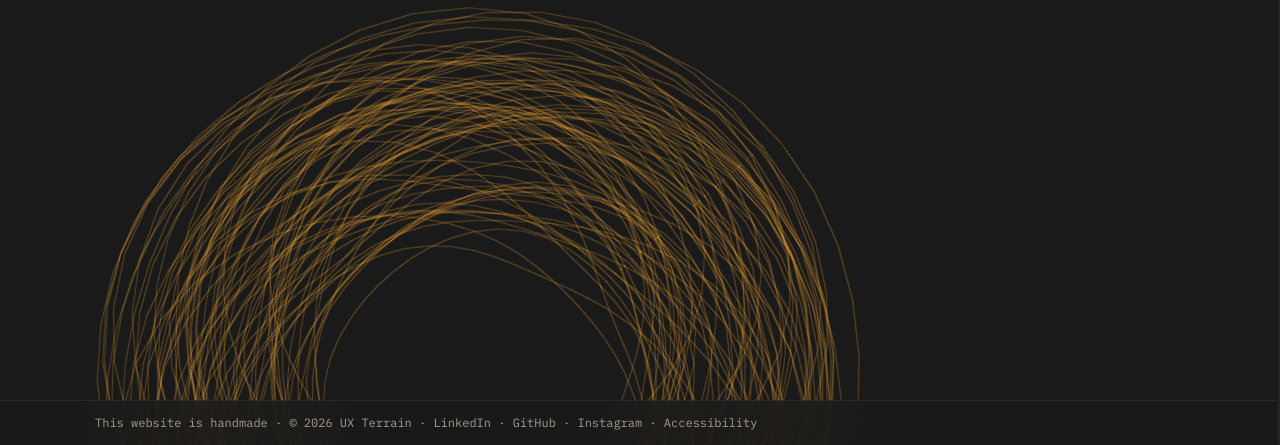
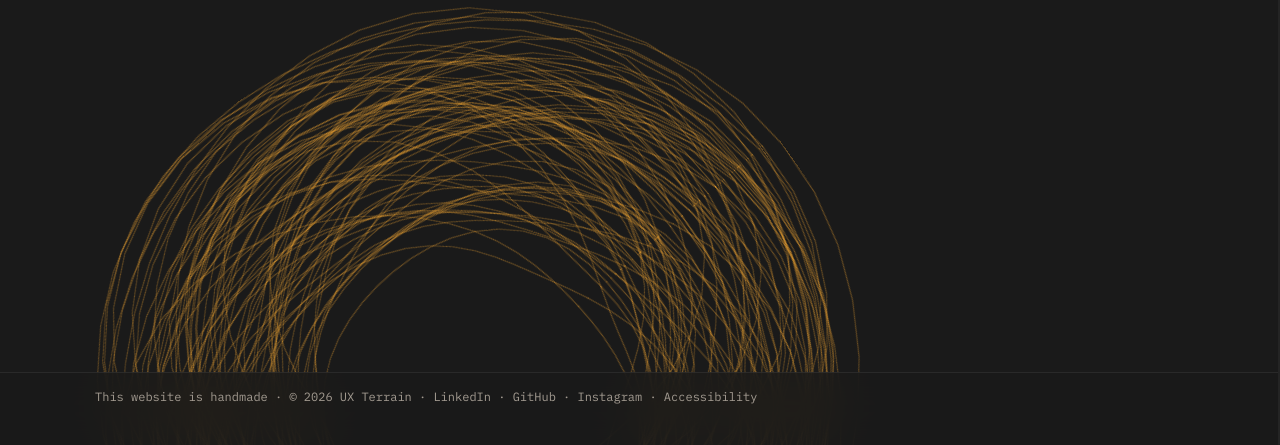
Before and after one commit to uxterrain/ux-terrain, a website: page index.html in a window 1280 px wide. Shown: the part 355-800 px from the top of the page. Drawn offline with nearby package versions, Linux system fonts and the light colour scheme.

Commit message:
Restore the previous footer spacing

```diff
--- a/css/design-system.css
+++ b/css/design-system.css
@@ -2869,10 +2869,3 @@ html.is-walking .walk-image-frame.has-detail{max-width:min(100%,calc(55vh * var(
   #agent-panel .agent-inquiries, #eda-panel .walk-asks, .walk-stage .walk-asks { display: none; }
 }
 .has-glass-chrome > footer { max-width: none; padding-inline: max(1.25rem, calc((100% - 72rem) / 2 + 2rem)); }
-
-/* Keep the site footer proportional to its single line of information. */
-.has-glass-chrome > footer {
-  padding-block: .75rem;
-  padding-bottom: max(.75rem, env(safe-area-inset-bottom));
-}
-.has-glass-chrome > footer > p { line-height: 1.65; }
--- a/public/css/design-system.css
+++ b/public/css/design-system.css
@@ -2869,10 +2869,3 @@ html.is-walking .walk-image-frame.has-detail{max-width:min(100%,calc(55vh * var(
   #agent-panel .agent-inquiries, #eda-panel .walk-asks, .walk-stage .walk-asks { display: none; }
 }
 .has-glass-chrome > footer { max-width: none; padding-inline: max(1.25rem, calc((100% - 72rem) / 2 + 2rem)); }
-
-/* Keep the site footer proportional to its single line of information. */
-.has-glass-chrome > footer {
-  padding-block: .75rem;
-  padding-bottom: max(.75rem, env(safe-area-inset-bottom));
-}
-.has-glass-chrome > footer > p { line-height: 1.65; }
```
